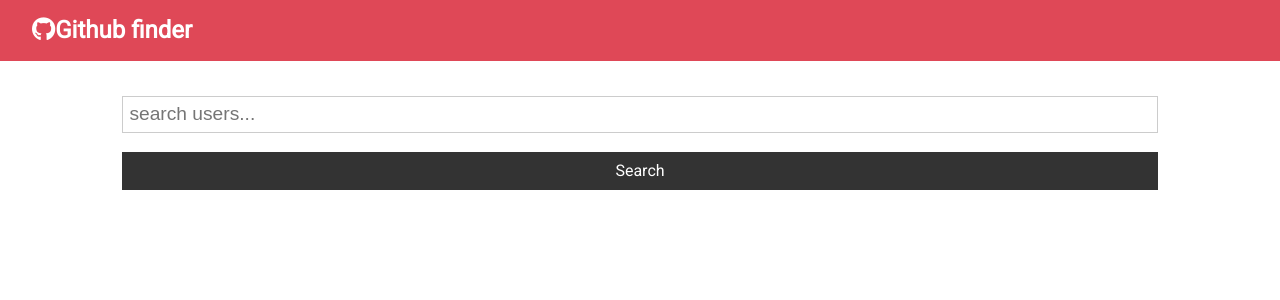
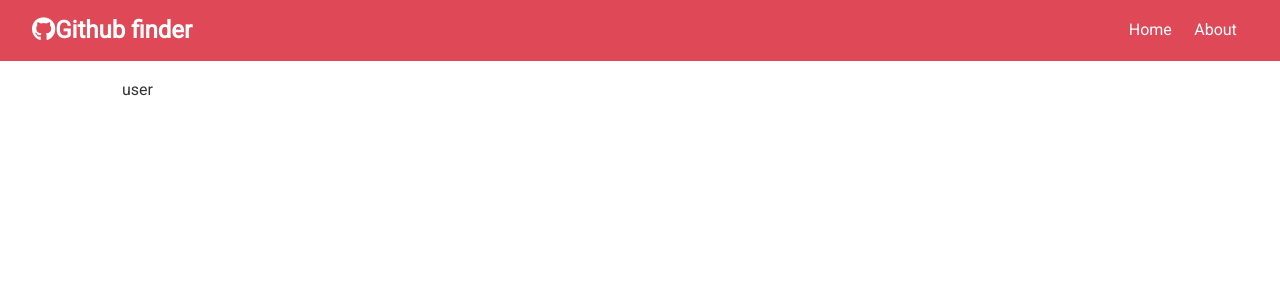
Before and after one commit to Darmun/github-finder, a React (Create React App) app: page /user/1 in a window 1280 px wide. Shown: the top 300 px of the page. Built offline with nearby package versions, Linux system fonts and the light colour scheme.

Commit message:
added routes

```diff
--- a/package.json
+++ b/package.json
@@ -6,6 +6,7 @@
     "axios": "^0.19.0",
     "react": "^16.8.6",
     "react-dom": "^16.8.6",
+    "react-router-dom": "^5.0.1",
     "react-scripts": "3.0.1"
   },
   "scripts": {
--- a/src/App.js
+++ b/src/App.js
@@ -1,12 +1,17 @@
-import React, { Component } from "react";
+import React, { Fragment, Component } from "react";
 import "./App.css";
 import axios from "axios";
+import { BrowserRouter as Router, Switch, Route } from "react-router-dom";
 import Navbar from "./components/layout/Navbar";
 import Users from "./components/users/Users";
 import Search from "./components/users/Search";
+import Alert from "./components/layout/Alert";
+import About from "./components/pages/About";
+import User from "./components/users/User";
 class App extends Component {
   state = {
     users: [],
+    user: {},
     loading: false,
     alert: null
   };
@@ -56,23 +61,66 @@
         type
       }
     });
+
+    setTimeout(() => this.setState({ alert: null }), 3000);
+  };
+
+  getUser = async username => {
+    this.setState({
+      loading: true
+    });
+    const res = await axios.get(
+      `https://api.github.com/search/users/${username}?client_id=${
+        process.env.REACT_APP_GITHUB_CLIENT_ID
+      }&client_secret=${process.env.REACT_APP_GITHUB_CLIENT_SECRET}`
+    );
+    this.setState({
+      user: res.data,
+      loading: false
+    });
   };
 
   render() {
-    const { loading, users } = this.state;
+    const { loading, users, user } = this.state;
     return (
+      <Router>
         <div className="App">
           <Navbar />
           <div className="container">
+            <Alert alert={this.state.alert} />
+            <Switch>
+              <Route
+                exact
+                path="/"
+                render={props => (
+                  <Fragment>
                     <Search
                       searchUsers={this.searchUsers}
                       clearUsers={this.clearUsers}
                       showClear={users.length > 0 ? true : false}
-            setAlert={this.handleAlert}
+                      setAlert={this.setAlert}
                     />
                     <Users loading={loading} users={users} />
+                  </Fragment>
+                )}
+              />
+              <Route exact path="/about" component={About} />
+              <Route
+                exact
+                path="/user/:login"
+                render={props => (
+                  <User
+                    {...props}
+                    getUser={this.getUser}
+                    user={user}
+                    loading={loading}
+                  />
+                )}
+              />
+            </Switch>
           </div>
         </div>
+      </Router>
     );
   }
 }
--- /dev/null
+++ b/src/components/layout/Alert.js
@@ -0,0 +1,14 @@
+import React from "react";
+
+const Alert = ({ alert }) => {
+  return (
+    alert !== null && (
+      <div className={`alert alert=${alert.type}`}>
+        <i className="fas fa-info-circle" />
+        {alert.msg}
+      </div>
+    )
+  );
+};
+
+export default Alert;
--- a/src/components/layout/Navbar.js
+++ b/src/components/layout/Navbar.js
@@ -1,21 +1,29 @@
-import React from 'react';
-import PropTypes from 'prop-types';
+import React from "react";
+import PropTypes from "prop-types";
+import { Link } from "react-router-dom";
 
-
- const Navbar = ({title, icon}) => {
+const Navbar = ({ title, icon }) => {
   return (
     <nav className="navbar bg-primary">
       <h1>
         <i className={icon} />
         {title}
       </h1>
+      <ul>
+        <li>
+          <Link to="/">Home</Link>
+        </li>
+        <li>
+          <Link to="/about">About</Link>
+        </li>
+      </ul>
     </nav>
   );
 };
 
 Navbar.defaultProps = {
-    title:'Github finder',
-    icon: 'fab fa-github'
+  title: "Github finder",
+  icon: "fab fa-github"
 };
 
 Navbar.propTypes = {
--- /dev/null
+++ b/src/components/pages/About.js
@@ -0,0 +1,12 @@
+import React, { Fragment } from "react";
+
+const About = () => {
+  return (
+    <Fragment>
+      <h3>About</h3>
+      <p>App to search GitHub users</p>
+    </Fragment>
+  );
+};
+
+export default About;
--- a/src/components/users/Search.js
+++ b/src/components/users/Search.js
@@ -15,7 +15,7 @@
   onSubmit = e => {
     e.preventDefault();
     if (this.state.text === "") {
-      this.props.setAlert("Plese enter a phrase");
+      this.props.setAlert("Plese enter a phrase", "light");
     } else {
       this.props.searchUsers(this.state.text);
       this.setState({ text: "" });
--- /dev/null
+++ b/src/components/users/User.js
@@ -0,0 +1,7 @@
+import React, { Component } from "react";
+
+export default class User extends Component {
+  render() {
+    return <div>user</div>;
+  }
+}
```
Also changed, not shown: 1 other file (tests, documents, lock files or other folders). Lines whose indentation alone changed are shown as unchanged.
